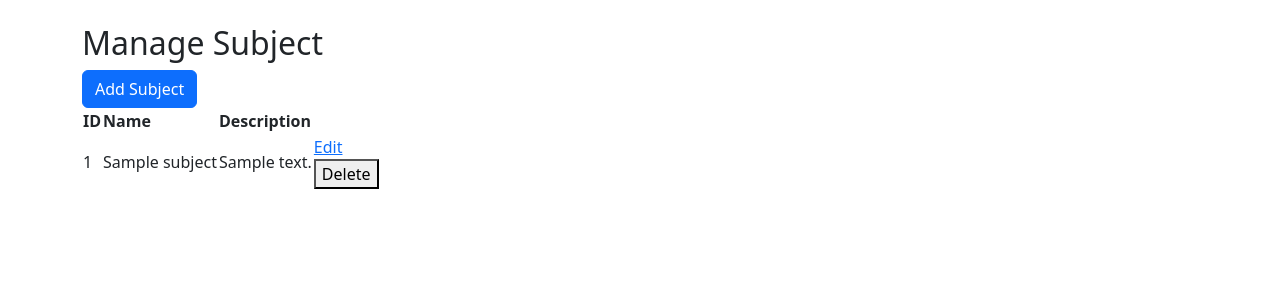
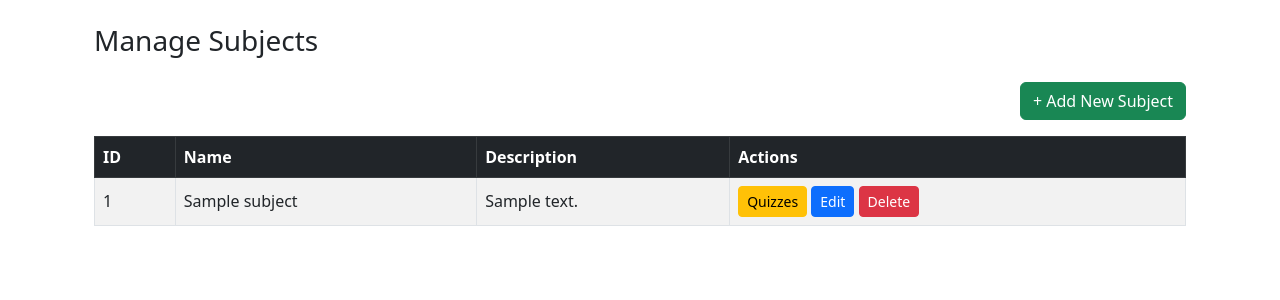
Before and after one commit to MOSALAHDEV/choosit-app, a Flask app: template app/templates/admin/manage_subject.html in a window 1280 px wide. Shown: the part 56-356 px from the top of the page. Run offline with Flask 3, Linux system fonts and the light colour scheme; the template is opened without the code that fills it: values that come from a table or form of the project are taken from there, others are empty; tables that the repository leaves empty hold one stand-in row (values such as "Sample post").

Commit message:
Feat: admin subject CRUD templates updated

```diff
--- a/app/templates/admin/manage_subject.html
+++ b/app/templates/admin/manage_subject.html
@@ -1,30 +1,43 @@
-{% extends "admin/dashboard.html" %}
-{% block title %}Manage Subject{% endblock %}
+{% extends "base.html" %}
+{% block title %}Manage Subjects{% endblock %}
+
 {% block ops %}
-<h2>Manage Subject</h2>
-<a href="{{ url_for('admin_add_subject') }}" class="btn btn-primary">Add Subject</a>
-<table>
-    <thead>
+<div class="container">
+  <h3 class="mb-4">Manage Subjects</h3>
+
+  <div class="d-flex justify-content-end mb-3">
+    <a href="{{ url_for('admin_add_subject') }}" class="btn btn-success">+ Add New Subject</a>
+  </div>
+
+  {% if subject %}
+    <table class="table table-striped table-bordered align-middle">
+      <thead class="table-dark">
         <tr>
           <th>ID</th>
           <th>Name</th>
           <th>Description</th>
+          <th>Actions</th>
         </tr>
       </thead>
       <tbody>
-        {% for subject in subject %}
+        {% for s in subject %}
         <tr>
-                <td>{{ subject.id }}</td>
-                <td>{{ subject.name }}</td>
-                <td>{{ subject.description }}</td>
+          <td>{{ s.id }}</td>
+          <td>{{ s.name }}</td>
+          <td>{{ s.description }}</td>
           <td>
-                    <a href="{{ url_for('admin_edit_subject', id=subject.id) }}">Edit</a>
-                    <form action="{{ url_for('admin_delete_subject', id=subject.id) }}" method="POST">
-                        <button type="submit" onclick="return confirm('Are you sure you want to delete this subject?')">Delete</button>
+            <a href="{{ url_for('admin_manage_quiz', subject_id=s.id) }}" class="btn btn-sm btn-warning">Quizzes</a>
+            <a href="{{ url_for('admin_edit_subject', id=s.id) }}" class="btn btn-sm btn-primary">Edit</a>
+            <form action="{{ url_for('admin_delete_subject', id=s.id) }}" method="POST" class="d-inline" onsubmit="return confirm('Delete this subject?');">
+              <button type="submit" class="btn btn-sm btn-danger">Delete</button>
             </form>
           </td>
         </tr>
         {% endfor %}
       </tbody>
     </table>
+  {% else %}
+    <p class="text-muted">No subjects found.</p>
+  {% endif %}
+</div>
 {% endblock %}
```
Also changed, not shown: app/templates/admin/add_subject.html (+28 -7 lines), app/templates/admin/edit_subject.html (+28 -7 lines). Lines whose indentation alone changed are shown as unchanged.
